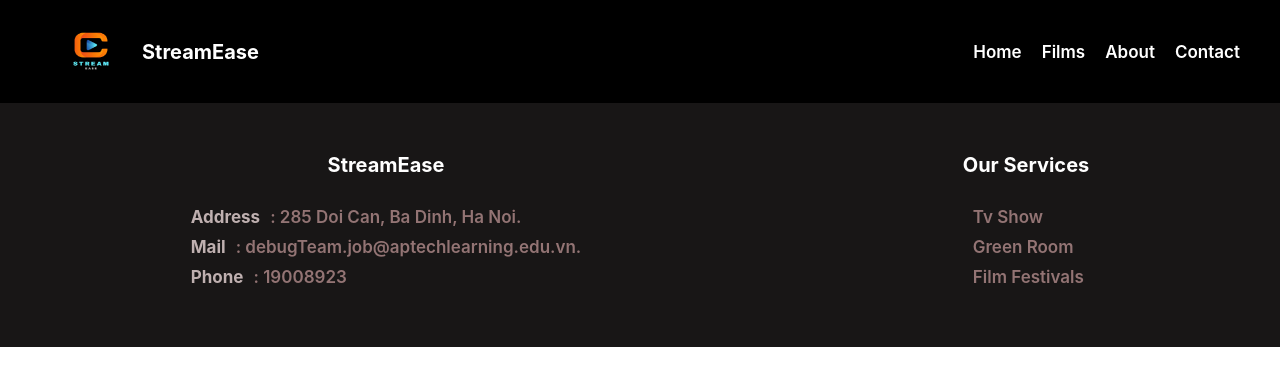
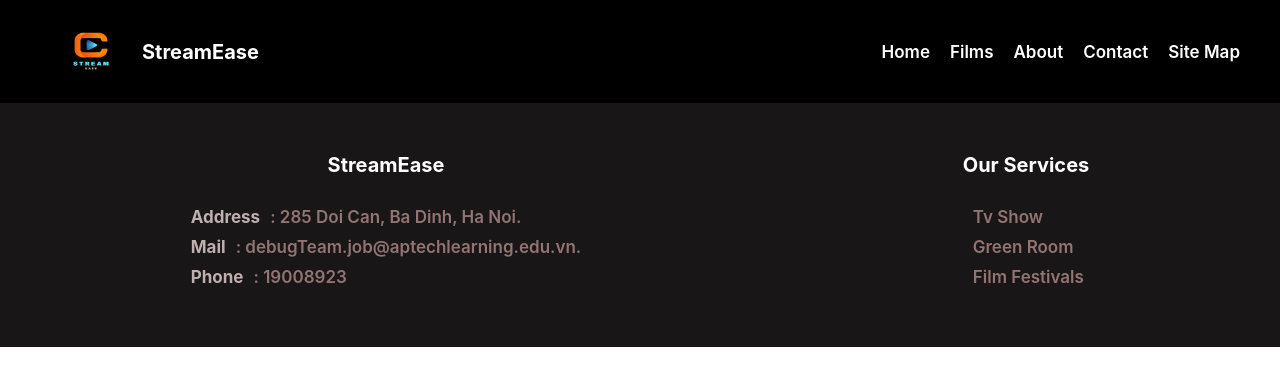
Before and after one commit to buihongson6203/TechWic2023, a React (Create React App) app: page / in a window 1280 px wide. Shown: the top 386 px of the page. Built offline with nearby package versions, Linux system fonts and the light colour scheme; the HTML template or start-up script is replaced by a standard one.

Commit message:
add axios boostrap

```diff
--- a/package.json
+++ b/package.json
@@ -6,6 +6,8 @@
     "@testing-library/jest-dom": "^5.17.0",
     "@testing-library/react": "^13.4.0",
     "@testing-library/user-event": "^13.5.0",
+    "axios": "^1.4.0",
+    "boostrap": "^2.0.0",
     "react": "^18.2.0",
     "react-dom": "^18.2.0",
     "react-scripts": "^5.0.1",
--- a/src/Header/Header.js
+++ b/src/Header/Header.js
@@ -27,6 +27,11 @@ function Header() {
             Contact
           </a>
         </li>
+        <li>
+          <a className="item-link" href="#sitemap">
+            Site Map
+          </a>
+        </li>
       </ul>
     </div>
   );
```
Also changed, not shown: 1 other file (tests, documents, lock files or other folders).
